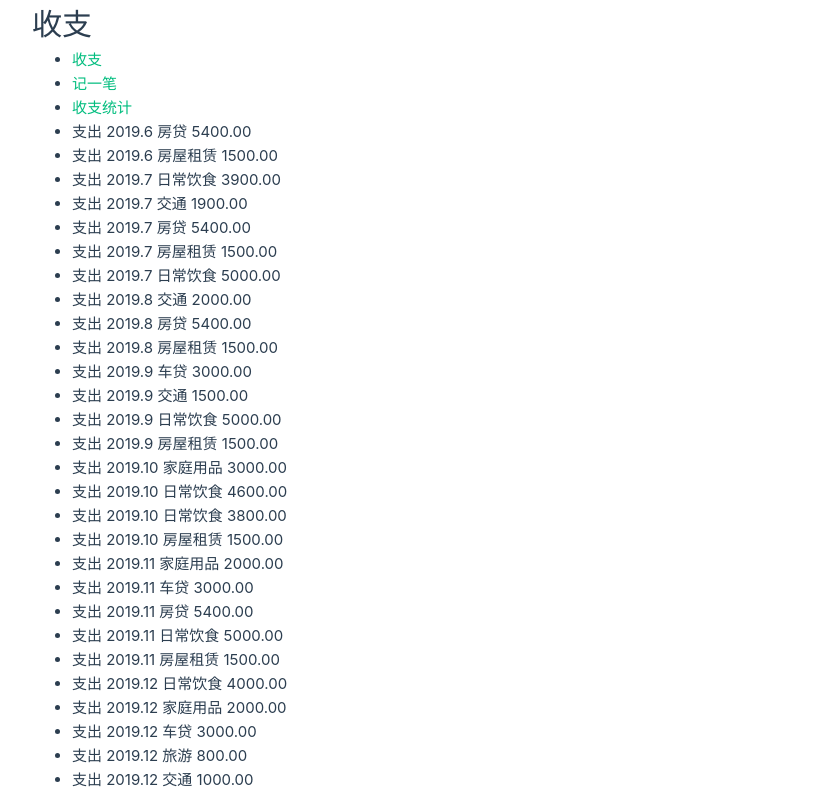
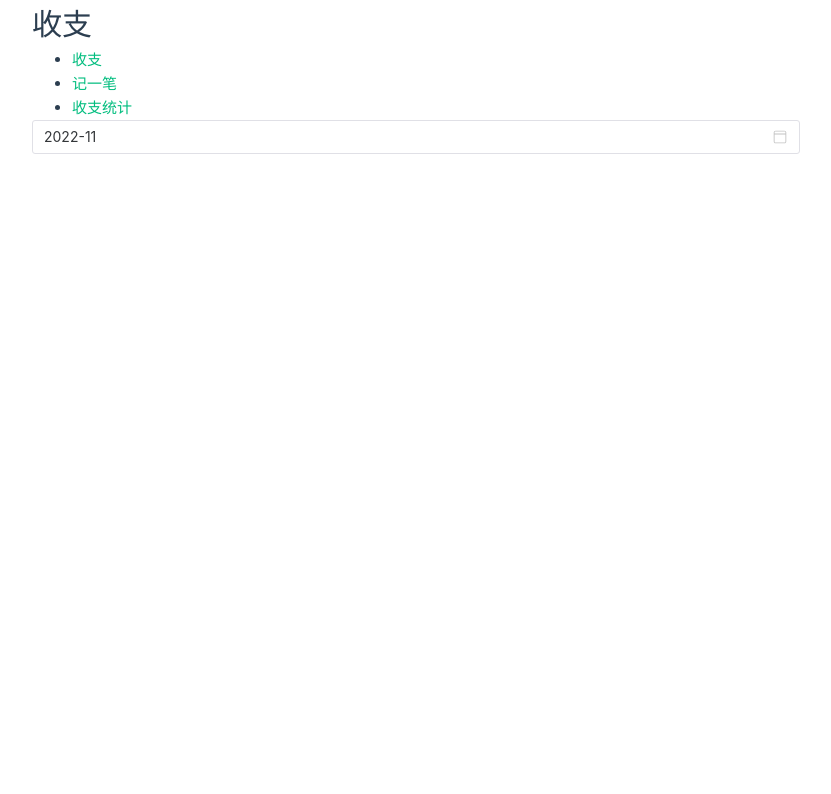
Before and after one commit to liangpengyv/simple-account-books, a Vue app: page /list in a window 1280 px wide. Shown: the top 794 px of the page, without its empty margins (224-1055 px from the left). Built offline with nearby package versions, Linux system fonts and the light colour scheme.

Commit message:
feature: 添加月份条件筛选

```diff
--- a/package.json
+++ b/package.json
@@ -13,6 +13,7 @@
   },
   "devDependencies": {
     "@vitejs/plugin-vue": "^3.0.3",
+    "naive-ui": "^2.33.5",
     "vite": "^3.0.9"
   }
 }
--- /dev/null
+++ b/src/components/FilterHeader.vue
@@ -0,0 +1,29 @@
+<script setup>
+import { ref } from 'vue'
+import { NDatePicker } from 'naive-ui'
+
+const props = defineProps({
+  timestamp: {
+    type: Number,
+    required: true
+  },
+})
+const emit = defineEmits([
+  'dateChange',
+])
+
+const timestamp = ref(props.timestamp)
+const onDateChange = (value) => {
+  emit('dateChange', value)
+}
+</script>
+
+<template>
+  <n-date-picker v-model:value="timestamp" type="month" :is-date-disabled="current => current > Date.now()"
+    @update:value="onDateChange">
+  </n-date-picker>
+</template>
+
+<style scoped>
+
+</style>
--- a/src/main.js
+++ b/src/main.js
@@ -1,14 +1,10 @@
 import { createApp } from 'vue'
 import App from './App.vue'
-
 import router from './router'
 import pinia from './stores'
-
 import './assets/main.css'
 
 const app = createApp(App)
-
 app.use(router)
 app.use(pinia)
-
 app.mount('#app')
--- a/src/service/list.service.js
+++ b/src/service/list.service.js
@@ -6,7 +6,7 @@ export default {
       startTime,
       endTime,
     } = params
-    const response = bill
+    const response = bill.filter(item => item.time >= startTime && item.time <= endTime)
     return new Promise(resolve => {
       setTimeout(() => {
         resolve(response)
--- a/src/utils/date-time.util.js
+++ b/src/utils/date-time.util.js
@@ -1,7 +1,17 @@
-export const getYearByTimeStamp = (timeStamp) => {
-  return new Date(parseInt(timeStamp)).getFullYear()
+export const getMonthStart = (date) => {
+  const current = new Date(date)
+  current.setDate(1)
+  current.setHours(0)
+  current.setMinutes(0)
+  current.setSeconds(0)
+  current.setMilliseconds(0)
+  return current
 }
 
-export const getMonthByTimeStamp = (timeStamp) => {
-  return new Date(parseInt(timeStamp)).getMonth() + 1
+export const getMonthEnd = (date) => {
+  const current = new Date(date)
+  const currentCopy = new Date(current)
+  const nextMonthCurrent = new Date(currentCopy.setMonth(currentCopy.getMonth() + 1))
+  const nextMonthStart = getMonthStart(nextMonthCurrent)
+  return new Date(nextMonthStart.getTime() - 1)
 }
--- a/src/views/List.vue
+++ b/src/views/List.vue
@@ -3,15 +3,17 @@ import { ref } from 'vue';
 import listService from '../service/list.service'
 import useCategoryStore from '../stores/category';
 import { billType } from '../typing/bill.typing'
-import { getYearByTimeStamp, getMonthByTimeStamp } from '../utils/date-time.util'
+import FilterHeader from '../components/FilterHeader.vue';
+import { NTime } from 'naive-ui'
+import { getMonthStart, getMonthEnd } from '../utils/date-time.util';
 
 const categoryStore = useCategoryStore()
 const currentList = ref(null)
 
-function initList() {
+function initList(currentMonthAnyTimestamp) {
   const params = {
-    startTime: '',
-    endTime: '',
+    startTime: getMonthStart(currentMonthAnyTimestamp).getTime(),
+    endTime: getMonthEnd(currentMonthAnyTimestamp).getTime(),
   }
   listService.getList(params).then(res => {
     currentList.value = res
@@ -19,19 +21,25 @@ function initList() {
 }
 
 if (categoryStore.categories) {
-  initList()
+  initList(Date.now())
 } else {
   categoryStore.init().then(() => {
-    initList()
+    initList(Date.now())
   })
+}
+
+
+function onDateChange(timestamp) {
+  initList(timestamp)
 }
 </script>
 
 <template>
+  <FilterHeader :timestamp="Date.now()" @date-change="onDateChange" />
   <ul>
     <li v-for="(item, index) in currentList" :key="index">
       {{ billType[item.type] }}
-      {{ getYearByTimeStamp(item.time) + '.' + getMonthByTimeStamp(item.time) }}
+      <n-time :time="parseInt(item.time)" format="yyyy.MM" />
       {{ categoryStore.categoriesDict[item.category].name }}
       {{ item.amount.toFixed(2) }}
     </li>
```
Also changed, not shown: 1 other file (tests, documents, lock files or other folders).
